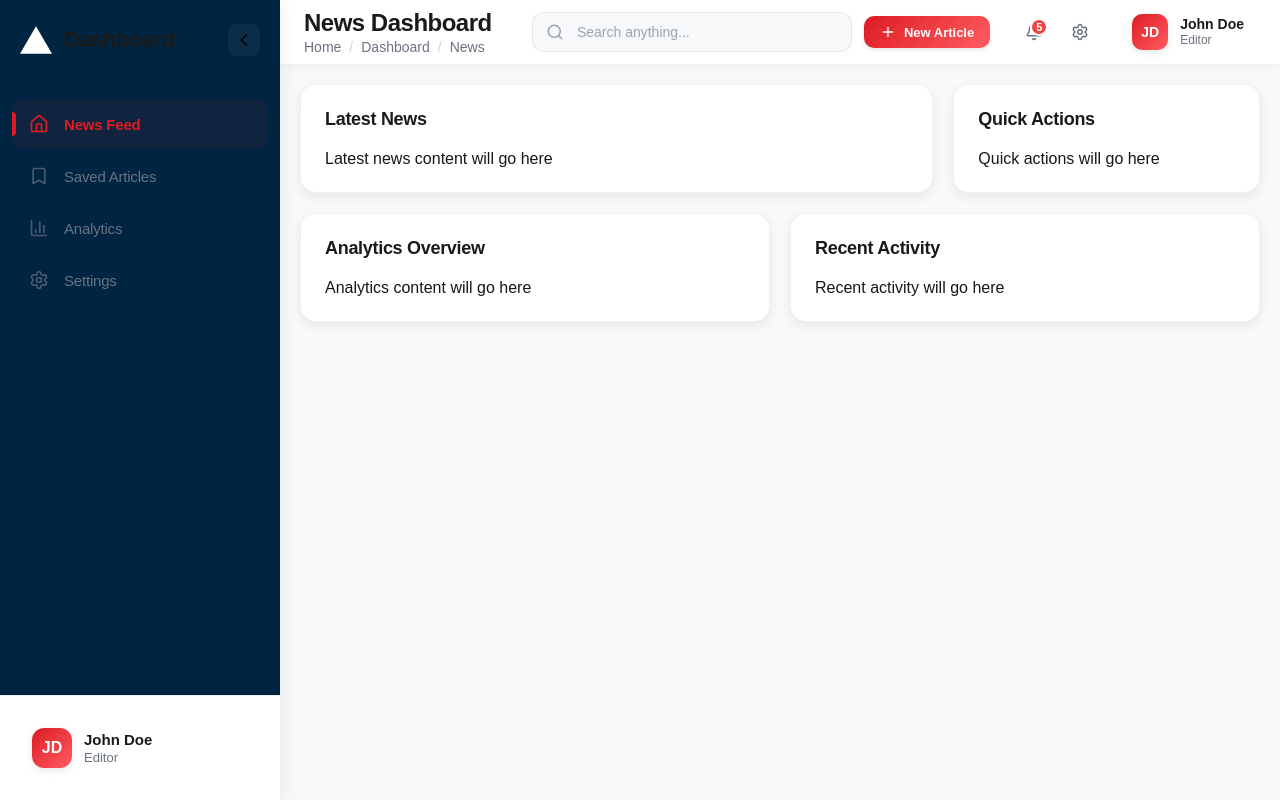
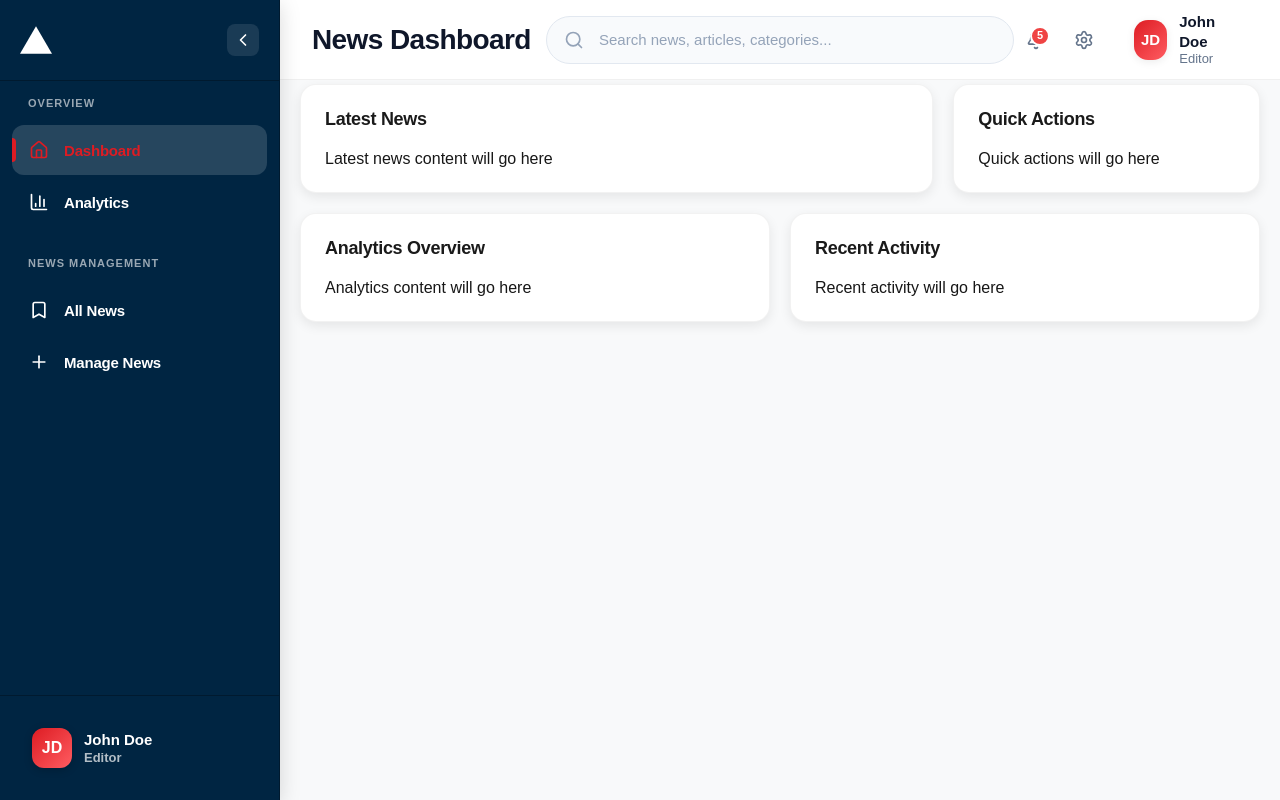
Before and after one commit to Guheil/kmaris-news-dashboard, a Next.js app: page /news-dashboard in a window 1280 px wide. Built offline with nearby package versions, Linux system fonts and the light colour scheme.

Commit message:
style: Changed the sidebar layout and header

```diff
--- a/src/app/news-dashboard/NewsDashboard.tsx
+++ b/src/app/news-dashboard/NewsDashboard.tsx
@@ -54,34 +54,28 @@ export const NewsDashboard: FC<DashboardProps> = ({
       <Sidebar
         isOpen={sidebarOpen}
         onToggle={onSidebarToggle}
-        navItems={[
+        navSections={[
           {
-            icon: <Home size={20} />,
-            text: 'News Feed',
-            href: '/news-feed',
-            active: true
+            title: "Overview",
+            items: [
+              { icon: <Home size={20} />, text: "Dashboard", href: "/dashboard", active: true },
+              { icon: <BarChart3 size={20} />, text: "Analytics", href: "/news/analytics" },
+            ],
           },
           {
-            icon: <Bookmark size={20} />,
-            text: 'Saved Articles',
-            href: '/saved'
-          },
-          {
-            icon: <BarChart3 size={20} />,
-            text: 'Analytics',
-            href: '/analytics'
-          },
-          {
-            icon: <Settings size={20} />,
-            text: 'Settings',
-            href: '/settings'
-          },
+            title: "News Management",
+            items: [
+              { icon: <Bookmark size={20} />, text: "All News", href: "/news" },
+              { icon: <Plus size={20} />, text: "Manage News", href: "/news/create" },
+          ],
+        }
         ]}
         userName="John Doe"
         userRole="Editor"
         userInitials="JD"
-        collapsible={!isMobile} // Hide collapse button on mobile
-      />
+        collapsible={!isMobile} navItems={[]}    />
+
+
 
       <Header
         title="News Dashboard"
--- a/src/components/header/Header.tsx
+++ b/src/components/header/Header.tsx
@@ -1,15 +1,14 @@
 'use client';
 
 import { FC, useState } from 'react';
-import { Menu, Search, Bell, Settings, Plus } from 'lucide-react';
-import { HeaderProps, IconButtonProps, QuickAction } from './interface';
+import { Menu, Search, Bell, Settings } from 'lucide-react';
+import { HeaderProps, IconButtonProps } from './interface';
 import {
   HeaderRoot,
   LeftSection,
   MenuButton,
   PageTitle,
-  Breadcrumb,
-  BreadcrumbItem,
+  CenterSection,
   RightSection,
   SearchBar,
   SearchInput,
@@ -23,8 +22,6 @@ import {
   UserInfo,
   UserName,
   UserRole,
-  QuickActions,
-  QuickActionButton,
 } from './elements';
 
 const HeaderIconButton: FC<IconButtonProps> = ({
@@ -47,25 +44,16 @@ const HeaderIconButton: FC<IconButtonProps> = ({
   </IconButton>
 );
 
-const QuickActionComponent: FC<{ action: QuickAction }> = ({ action }) => (
-  <QuickActionButton onClick={action.onClick}>
-    {action.icon}
-    {action.label}
-  </QuickActionButton>
-);
-
 export const Header: FC<HeaderProps> = ({
   title,
-  breadcrumb,
   onMenuToggle,
   userName = 'User',
-  userRole = 'Member',
+  userRole = 'Admin',
   userInitials = 'U',
   onSearch,
   notifications = 0,
   isSidebarOpen = true,
   isMobile = false,
-  quickActions,
 }) => {
   const [searchQuery, setSearchQuery] = useState('');
 
@@ -81,53 +69,38 @@ export const Header: FC<HeaderProps> = ({
       <LeftSection>
         {isMobile && (
           <MenuButton onClick={onMenuToggle}>
-            <Menu size={20} />
+            <Menu size={22} />
           </MenuButton>
         )}
-        <div>
-          <PageTitle>{title}</PageTitle>
-          {breadcrumb && breadcrumb.length > 0 && (
-            <Breadcrumb>
-              {breadcrumb.map((item, index) => (
-                <BreadcrumbItem key={index}>{item}</BreadcrumbItem>
-              ))}
-            </Breadcrumb>
-          )}
-        </div>
+        <PageTitle>{title}</PageTitle>
       </LeftSection>
 
-      <RightSection>
+      <CenterSection>
         <SearchBar>
           <form onSubmit={handleSearch}>
             <SearchInput
               type="text"
-              placeholder="Search anything..."
+              placeholder="Search news, articles, categories..."
               value={searchQuery}
               onChange={(e) => setSearchQuery(e.target.value)}
             />
             <SearchIcon>
-              <Search size={18} />
+              <Search size={20} />
             </SearchIcon>
           </form>
         </SearchBar>
+      </CenterSection>
 
-        {quickActions && quickActions.length > 0 && (
-          <QuickActions>
-            {quickActions.map((action, index) => (
-              <QuickActionComponent key={index} action={action} />
-            ))}
-          </QuickActions>
-        )}
-
+      <RightSection>
         <ActionButtons>
           <HeaderIconButton
-            icon={<Bell size={18} />}
+            icon={<Bell size={20} />}
             hasNotification={notifications > 0}
             notificationCount={notifications}
             onClick={() => console.log('Notifications clicked')}
           />
           <HeaderIconButton
-            icon={<Settings size={18} />}
+            icon={<Settings size={20} />}
             onClick={() => console.log('Settings clicked')}
           />
         </ActionButtons>
--- a/src/components/header/elements.tsx
+++ b/src/components/header/elements.tsx
@@ -5,28 +5,26 @@ import { palette } from "@/theme/pallete";
 
 export const HeaderRoot = styled("header")<{ isSidebarOpen: boolean; isMobile: boolean }>(
   ({ theme, isSidebarOpen, isMobile }) => ({
-    height: "64px",
+    height: "80px",
     width: isMobile ? "100%" : isSidebarOpen ? "calc(100% - 280px)" : "calc(100% - 80px)",
     marginLeft: isMobile ? "0" : isSidebarOpen ? "280px" : "80px",
     backgroundColor: theme.palette.common.white,
-    borderBottom: "none",
-    boxShadow: "0 2px 8px rgba(0, 0, 0, 0.06)",
+    borderBottom: `1px solid rgba(0, 0, 0, 0.06)`,
     display: "flex",
     alignItems: "center",
     justifyContent: "space-between",
-    padding: "0 24px",
+    padding: "0 32px",
     position: "fixed",
     top: 0,
     right: 0,
     zIndex: 900,
     transition: "all 0.3s cubic-bezier(0.4, 0, 0.2, 1)",
-    backdropFilter: "blur(10px)",
 
     [theme.breakpoints.down('md')]: {
       width: "100%",
       marginLeft: 0,
-      padding: "0 16px",
-      height: "56px",
+      padding: "0 20px",
+      height: "72px",
     },
   })
 );
@@ -34,10 +32,13 @@ export const HeaderRoot = styled("header")<{ isSidebarOpen: boolean; isMobile: b
 export const LeftSection = styled("div")(({ theme }) => ({
   display: "flex",
   alignItems: "center",
-  gap: "20px",
+  gap: "16px",
+  minWidth: "200px",
+  flex: 1,
 
   [theme.breakpoints.down('md')]: {
-    gap: "12px",
+    minWidth: "auto",
+    flex: "0 1 auto",
   },
 }));
 
@@ -48,80 +49,76 @@ export const MenuButton = styled("button")(({ theme }) => ({
   display: "flex",
   alignItems: "center",
   justifyContent: "center",
-  width: "40px",
-  height: "40px",
-  borderRadius: "10px",
+  width: "44px",
+  height: "44px",
+  borderRadius: "12px",
   transition: "all 0.2s ease",
-  color: "#6b7280",
+  color: "#64748b",
 
   "&:hover": {
-    backgroundColor: "rgba(107, 114, 128, 0.1)",
-    color: "#374151",
-    transform: "scale(1.05)",
+    backgroundColor: "#f8fafc",
+    color: "#334155",
   },
 
   [theme.breakpoints.up('md')]: {
-    display: "none", // Hide on desktop since sidebar has its own toggle
+    display: "none",
   },
 }));
 
 export const PageTitle = styled("h1")(({ theme }) => ({
-  fontSize: "24px",
+  fontSize: "28px",
   fontWeight: 700,
-  color: "#1a1a1a",
+  color: "#0f172a",
   margin: 0,
-  letterSpacing: "-0.5px",
+  letterSpacing: "-0.6px",
+  lineHeight: 1.2,
 
   [theme.breakpoints.down('md')]: {
-    fontSize: "20px",
+    fontSize: "22px",
   },
 }));
 
-export const Breadcrumb = styled("div")({
+export const CenterSection = styled("div")(({ theme }) => ({
   display: "flex",
   alignItems: "center",
-  gap: "8px",
-  fontSize: "14px",
-  color: "#6b7280",
-  marginTop: "2px",
-});
-
-export const BreadcrumbItem = styled("span")({
-  "&:not(:last-child)::after": {
-    content: '"/"',
-    marginLeft: "8px",
-    color: "#d1d5db",
-  },
-});
-
-export const RightSection = styled("div")({
-  display: "flex",
-  alignItems: "center",
-  gap: "12px",
-});
-
-export const SearchBar = styled("div")(({ theme }) => ({
-  position: "relative",
-  width: "320px",
-
-  [theme.breakpoints.down('lg')]: {
-    width: "240px",
-  },
+  justifyContent: "center",
+  flex: 2,
+  maxWidth: "600px",
 
   [theme.breakpoints.down('md')]: {
     display: "none",
   },
 }));
 
+export const RightSection = styled("div")(({ theme }) => ({
+  display: "flex",
+  alignItems: "center",
+  gap: "8px",
+  minWidth: "200px",
+  flex: 1,
+  justifyContent: "flex-end",
+
+  [theme.breakpoints.down('md')]: {
+    minWidth: "auto",
+    flex: "0 1 auto",
+  },
+}));
+
+export const SearchBar = styled("div")(() => ({
+  position: "relative",
+  width: "100%",
+  maxWidth: "480px",
+}));
+
 export const SearchInput = styled("input")(({ theme }) => ({
   width: "100%",
-  height: "40px",
-  padding: "0 16px 0 44px",
-  borderRadius: "12px",
-  border: "1px solid rgba(0, 0, 0, 0.08)",
-  backgroundColor: "#f8f9fa",
-  fontSize: "14px",
-  color: "#1a1a1a",
+  height: "48px",
+  padding: "0 20px 0 52px",
+  borderRadius: "24px",
+  border: "1px solid #e2e8f0",
+  backgroundColor: "#f8fafc",
+  fontSize: "15px",
+  color: "#0f172a",
   transition: "all 0.2s ease",
   fontWeight: 400,
 
@@ -129,21 +126,21 @@ export const SearchInput = styled("input")(({ theme }) => ({
     outline: "none",
     backgroundColor: theme.palette.common.white,
     borderColor: palette.primary.main,
-    boxShadow: `0 0 0 3px ${palette.primary.main}15`,
+    boxShadow: `0 0 0 4px ${palette.primary.main}08`,
   },
 
   "&::placeholder": {
-    color: "#9ca3af",
+    color: "#94a3b8",
     fontWeight: 400,
   },
 }));
 
 export const SearchIcon = styled("div")({
   position: "absolute",
-  left: "14px",
+  left: "18px",
   top: "50%",
   transform: "translateY(-50%)",
-  color: "#9ca3af",
+  color: "#94a3b8",
   display: "flex",
   alignItems: "center",
   justifyContent: "center",
@@ -153,7 +150,7 @@ export const SearchIcon = styled("div")({
 export const ActionButtons = styled("div")({
   display: "flex",
   alignItems: "center",
-  gap: "6px",
+  gap: "4px",
 });
 
 export const IconButton = styled("button")<{ hasNotification?: boolean }>(({ hasNotification }) => ({
@@ -163,24 +160,23 @@ export const IconButton = styled("button")<{ hasNotification?: boolean }>(({ has
   display: "flex",
   alignItems: "center",
   justifyContent: "center",
-  width: "40px",
-  height: "40px",
-  borderRadius: "10px",
-  color: "#6b7280",
+  width: "44px",
+  height: "44px",
+  borderRadius: "12px",
+  color: "#64748b",
   transition: "all 0.2s ease",
   position: "relative",
 
   "&:hover": {
-    backgroundColor: "rgba(107, 114, 128, 0.1)",
-    color: "#374151",
-    transform: "scale(1.05)",
+    backgroundColor: "#f8fafc",
+    color: "#334155",
   },
 }));
 
 export const NotificationBadge = styled("span")({
   position: "absolute",
-  top: "8px",
-  right: "8px",
+  top: "12px",
+  right: "12px",
   width: "8px",
   height: "8px",
   borderRadius: "50%",
@@ -190,11 +186,11 @@ export const NotificationBadge = styled("span")({
 
 export const NotificationCount = styled("span")({
   position: "absolute",
-  top: "6px",
-  right: "6px",
-  minWidth: "18px",
-  height: "18px",
-  borderRadius: "9px",
+  top: "8px",
+  right: "8px",
+  minWidth: "20px",
+  height: "20px",
+  borderRadius: "10px",
   backgroundColor: "#ef4444",
   color: "white",
   fontSize: "11px",
@@ -213,28 +209,28 @@ export const UserButton = styled("button")({
   display: "flex",
   alignItems: "center",
   gap: "12px",
-  padding: "8px 12px",
-  borderRadius: "12px",
+  padding: "8px 12px 8px 8px",
+  borderRadius: "16px",
   transition: "all 0.2s ease",
-  marginLeft: "8px",
+  marginLeft: "12px",
 
   "&:hover": {
-    backgroundColor: "rgba(0, 0, 0, 0.04)",
+    backgroundColor: "#f8fafc",
   },
 });
 
 export const UserAvatar = styled("div")({
-  width: "36px",
-  height: "36px",
-  borderRadius: "10px",
+  width: "40px",
+  height: "40px",
+  borderRadius: "14px",
   background: `linear-gradient(135deg, ${palette.primary.main}, ${palette.primary.light})`,
   display: "flex",
   alignItems: "center",
   justifyContent: "center",
   color: palette.common.white,
-  fontSize: "14px",
+  fontSize: "15px",
   fontWeight: 600,
-  boxShadow: "0 2px 8px rgba(0, 0, 0, 0.1)",
+  boxShadow: "0 2px 8px rgba(0, 0, 0, 0.08)",
 });
 
 export const UserInfo = styled("div")(({ theme }) => ({
@@ -249,50 +245,32 @@ export const UserInfo = styled("div")(({ theme }) => ({
 }));
 
 export const UserName = styled("span")({
-  fontSize: "14px",
+  fontSize: "15px",
   fontWeight: 600,
-  color: "#1a1a1a",
-  lineHeight: 1.2,
+  color: "#0f172a",
+  lineHeight: 1.3,
 });
 
 export const UserRole = styled("span")({
-  fontSize: "12px",
-  color: "#6b7280",
+  fontSize: "13px",
+  color: "#64748b",
   lineHeight: 1.2,
+  fontWeight: 500,
 });
 
+// Remove breadcrumb, quick actions, and other complex elements for minimalist design
 export const QuickActions = styled("div")(({ theme }) => ({
-  display: "flex",
-  alignItems: "center",
-  gap: "8px",
-  marginRight: "12px",
-
-  [theme.breakpoints.down('md')]: {
-    display: "none",
-  },
+  display: "none", // Hidden for minimalist design
 }));
 
 export const QuickActionButton = styled("button")({
-  background: `linear-gradient(135deg, ${palette.primary.main}, ${palette.primary.light})`,
-  border: "none",
-  cursor: "pointer",
-  display: "flex",
-  alignItems: "center",
-  gap: "8px",
-  padding: "8px 16px",
-  borderRadius: "10px",
-  color: "white",
-  fontSize: "13px",
-  fontWeight: 600,
-  transition: "all 0.2s ease",
-  boxShadow: "0 2px 4px rgba(0, 0, 0, 0.1)",
+  display: "none", // Hidden for minimalist design
+});
 
-  "&:hover": {
-    transform: "translateY(-1px)",
-    boxShadow: "0 4px 8px rgba(0, 0, 0, 0.15)",
-  },
+export const Breadcrumb = styled("div")({
+  display: "none", // Hidden for minimalist design
+});
 
-  "&:active": {
-    transform: "translateY(0)",
-  },
+export const BreadcrumbItem = styled("span")({
+  display: "none", // Hidden for minimalist design
 });
--- a/src/components/sidebar/Sidebar.tsx
+++ b/src/components/sidebar/Sidebar.tsx
@@ -52,7 +52,7 @@ export const Sidebar: FC<SidebarProps> = ({
   userRole,
   userInitials,
   logoSrc = "/vercel.svg",
-  appName = "Dashboard",
+  appName = "",
   collapsible = true,
 }) => {
   // Convert legacy navItems to navSections format for backward compatibility
--- a/src/components/sidebar/elements.tsx
+++ b/src/components/sidebar/elements.tsx
@@ -7,7 +7,7 @@ export const SidebarRoot = styled("div")<{ isOpen: boolean }>(({ theme, isOpen }
   width: isOpen ? "280px" : "80px",
   height: "100vh",
   backgroundColor: palette.navy.main,
-  borderRight: "none",
+  borderRight: `1px solid ${palette.navy.dark}`,
   display: "flex",
   flexDirection: "column",
   transition: "width 0.3s cubic-bezier(0.4, 0, 0.2, 1)",
@@ -15,16 +15,16 @@ export const SidebarRoot = styled("div")<{ isOpen: boolean }>(({ theme, isOpen }
   left: 0,
   top: 0,
   zIndex: 1000,
-  boxShadow: "0 4px 20px rgba(0, 0, 0, 0.08)",
+  boxShadow: "0 4px 20px rgba(0, 0, 0, 0.15)",
 
   [theme.breakpoints.down('md')]: {
-    zIndex: 1001, // Higher z-index on mobile to appear above overlay
+    zIndex: 1001,
   },
 }));
 
 export const SidebarHeader = styled("div")(({ theme }) => ({
   padding: "24px 20px",
-  borderBottom: "1px solid rgba(0, 0, 0, 0.06)",
+  borderBottom: `1px solid ${palette.navy.dark}`,
   display: "flex",
   alignItems: "center",
   justifyContent: "space-between",
@@ -45,8 +45,8 @@ export const Logo = styled("div")({
   alignItems: "center",
   gap: "12px",
   fontSize: "22px",
-  fontWeight: 700,
-  color: "#1a1a1a",
+  fontWeight: 800,
+  color: palette.common.white,
   letterSpacing: "-0.5px",
 });
 
@@ -54,16 +54,17 @@ export const CollapseButton = styled("button")(({ theme }) => ({
   width: "32px",
   height: "32px",
   borderRadius: "8px",
-  backgroundColor: "rgba(107, 114, 128, 0.1)",
+  backgroundColor: "rgba(255, 255, 255, 0.1)",
   border: "none",
   display: "flex",
   alignItems: "center",
   justifyContent: "center",
   cursor: "pointer",
   transition: "all 0.2s ease",
+  color: palette.common.white,
 
   "&:hover": {
-    backgroundColor: "rgba(107, 114, 128, 0.15)",
+    backgroundColor: "rgba(255, 255, 255, 0.2)",
     transform: "scale(1.05)",
   },
 }));
@@ -83,13 +84,13 @@ export const NavItem = styled("a")(({ theme, active }: { theme?: any; active?: b
   padding: "14px 16px",
   gap: "14px",
   textDecoration: "none",
-  color: active ? palette.primary.main : "#6b7280",
-  backgroundColor: active ? palette.primary.main + '12' : 'transparent',
+  color: active ? palette.primary.main : palette.common.white,
+  backgroundColor: active ? "rgba(255, 255, 255, 0.15)" : "transparent",
   borderRadius: "12px",
   transition: "all 0.2s cubic-bezier(0.4, 0, 0.2, 1)",
   cursor: "pointer",
   position: "relative",
-  fontWeight: active ? 600 : 500,
+  fontWeight: active ? 700 : 600,
   margin: "2px 0",
 
   "&::before": {
@@ -106,8 +107,8 @@ export const NavItem = styled("a")(({ theme, active }: { theme?: any; active?: b
   },
 
   "&:hover": {
-    backgroundColor: active ? palette.primary.main + '12' : palette.primary.main + '08',
-    color: active ? palette.primary.main : "#374151",
+    backgroundColor: active ? "rgba(255, 255, 255, 0.15)" : "rgba(255, 255, 255, 0.1)",
+    color: active ? palette.primary.main : palette.common.white,
     transform: "translateX(2px)",
 
     "&::before": {
@@ -122,8 +123,9 @@ export const NavIcon = styled("div")(({ active }: { active?: boolean }) => ({
   justifyContent: "center",
   width: "22px",
   height: "22px",
-  opacity: active ? 1 : 0.7,
+  opacity: 1,
   transition: "opacity 0.2s ease",
+  color: "inherit",
 }));
 
 export const NavText = styled("span")<{ isOpen?: boolean }>(({ isOpen = true }) => ({
@@ -134,12 +136,13 @@ export const NavText = styled("span")<{ isOpen?: boolean }>(({ isOpen = true })
   width: isOpen ? "auto" : 0,
   overflow: "hidden",
   transition: "all 0.3s ease",
+  color: "inherit",
 }));
 
 export const SidebarFooter = styled("div")(({ theme }) => ({
   padding: "20px",
-  borderTop: "1px solid rgba(0, 0, 0, 0.06)",
-  backgroundColor: theme.palette.common.white,
+  borderTop: `1px solid ${palette.navy.dark}`,
+  backgroundColor: palette.navy.main,
 }));
 
 export const UserProfile = styled("div")({
@@ -152,7 +155,7 @@ export const UserProfile = styled("div")({
   cursor: "pointer",
 
   "&:hover": {
-    backgroundColor: "rgba(0, 0, 0, 0.03)",
+    backgroundColor: "rgba(255, 255, 255, 0.1)",
   },
 });
 
@@ -166,8 +169,8 @@ export const UserAvatar = styled("div")({
   justifyContent: "center",
   color: palette.common.white,
   fontSize: "16px",
-  fontWeight: 600,
-  boxShadow: "0 2px 8px rgba(0, 0, 0, 0.1)",
+  fontWeight: 700,
+  boxShadow: "0 2px 8px rgba(0, 0, 0, 0.2)",
 });
 
 export const UserInfo = styled("div")<{ isOpen: boolean }>(({ isOpen }) => ({
@@ -182,14 +185,15 @@ export const UserInfo = styled("div")<{ isOpen: boolean }>(({ isOpen }) => ({
 
 export const UserName = styled("span")({
   fontSize: "15px",
-  fontWeight: 600,
-  color: "#1a1a1a",
+  fontWeight: 700,
+  color: palette.common.white,
   lineHeight: 1.4,
 });
 
 export const UserRole = styled("span")({
   fontSize: "13px",
-  color: "#6b7280",
+  color: "rgba(255, 255, 255, 0.7)",
+  fontWeight: 600,
   lineHeight: 1.3,
 });
 
@@ -199,8 +203,8 @@ export const NavSection = styled("div")({
 
 export const NavSectionTitle = styled("div")<{ isOpen?: boolean }>(({ isOpen = true }) => ({
   fontSize: "11px",
-  fontWeight: 600,
-  color: "#9ca3af",
+  fontWeight: 700,
+  color: "rgba(255, 255, 255, 0.6)",
   textTransform: "uppercase",
   letterSpacing: "1px",
   padding: "0 16px 8px 16px",
```
Also changed, not shown: src/components/sidebar/interface.ts (+20 -0 lines).
